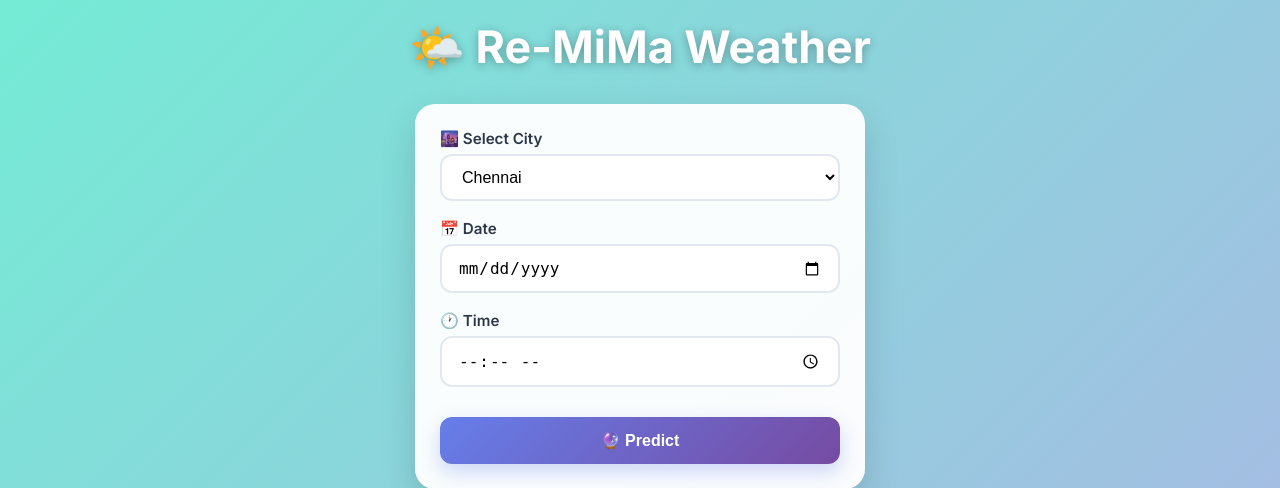
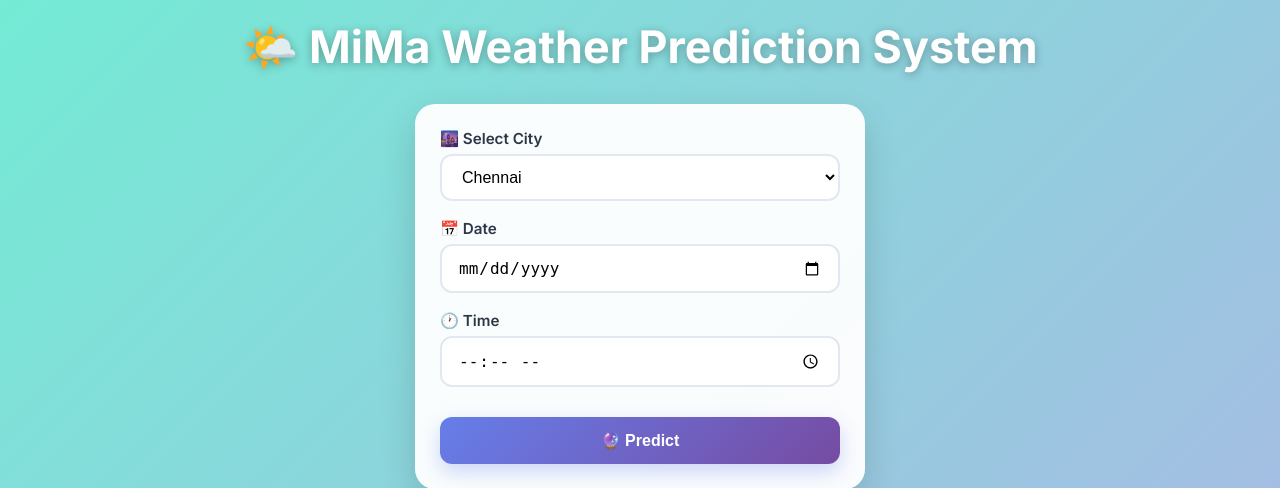
Before and after one commit to MehalaaSivasubramanian/mima-weather-prediction, a Flask app: page / in a window 1280 px wide. Shown: the top 488 px of the page. Run offline with Flask 3, Linux system fonts and the light colour scheme.

Commit message:
Update index.html

```diff
--- a/templates/index.html
+++ b/templates/index.html
@@ -1,14 +1,14 @@
 <!DOCTYPE html>
 <html>
 <head>
-    <title>🌤️ Re-MiMa Weather</title>
+    <title>🌤️ MiMa Weather Prediction System</title>
     <meta name="viewport" content="width=device-width, initial-scale=1.0">
     <link href="https://fonts.googleapis.com/css2?family=Inter:wght@400;500;600;700&display=swap" rel="stylesheet">
     <link rel="stylesheet" href="{{ url_for('static', filename='style.css') }}">
 </head>
 <body>
     <div class="container">
-        <h1>🌤️ Re-MiMa Weather</h1>
+        <h1>🌤️ MiMa Weather Prediction System</h1>
 
         <form method="POST" action="/predict" class="weather-form">
             <div class="form-group">
```
